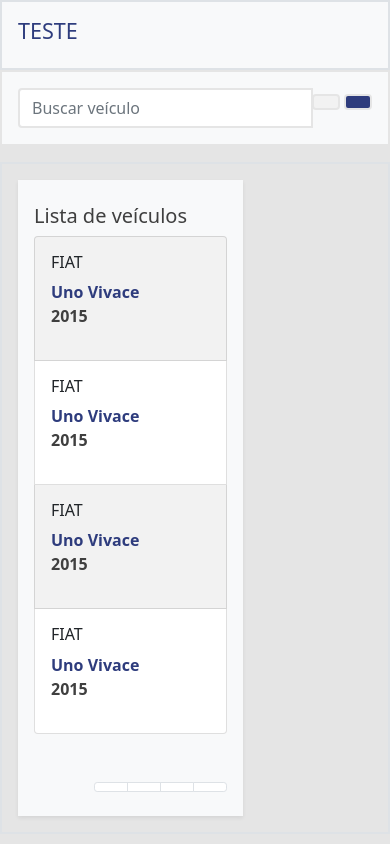
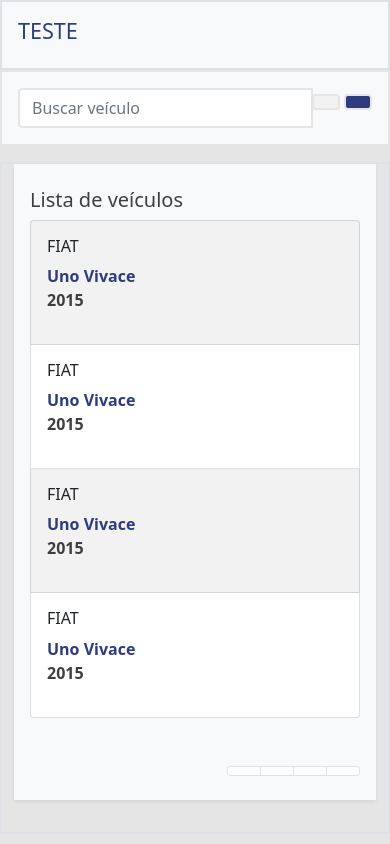
Before and after one commit to Wendryl/php-test, a PHP site: page / in a window 390 px wide. Run offline with PHP 8.4, Linux system fonts and the light colour scheme; some libraries are stand-ins or nearby versions.

Commit message:
Changed bootstrap breakpoints on div

```diff
--- a/index.php
+++ b/index.php
@@ -28,7 +28,7 @@
         </div>
         <div class="container border border-2 mt-3">
             <div class="row">
-                <div class="col-8 p-3">
+                <div class="col-lg-8 col-md-7 p-lg-3 p-sm-0">
                     <div class="bg-light pt-4 px-3 pb-2 shadow-sm">
                         <h5 class="text-secondary">Lista de veículos</h5>
                         <ul class="list-group striped-list">
@@ -107,7 +107,7 @@
                         </nav>
                     </div>
                 </div>
-                <div class="col-4 p-3">
+                <div class="col-lg-4 col-md-5 p-3">
                     <div class="bg-light w-100">
 
                     </div>
```
